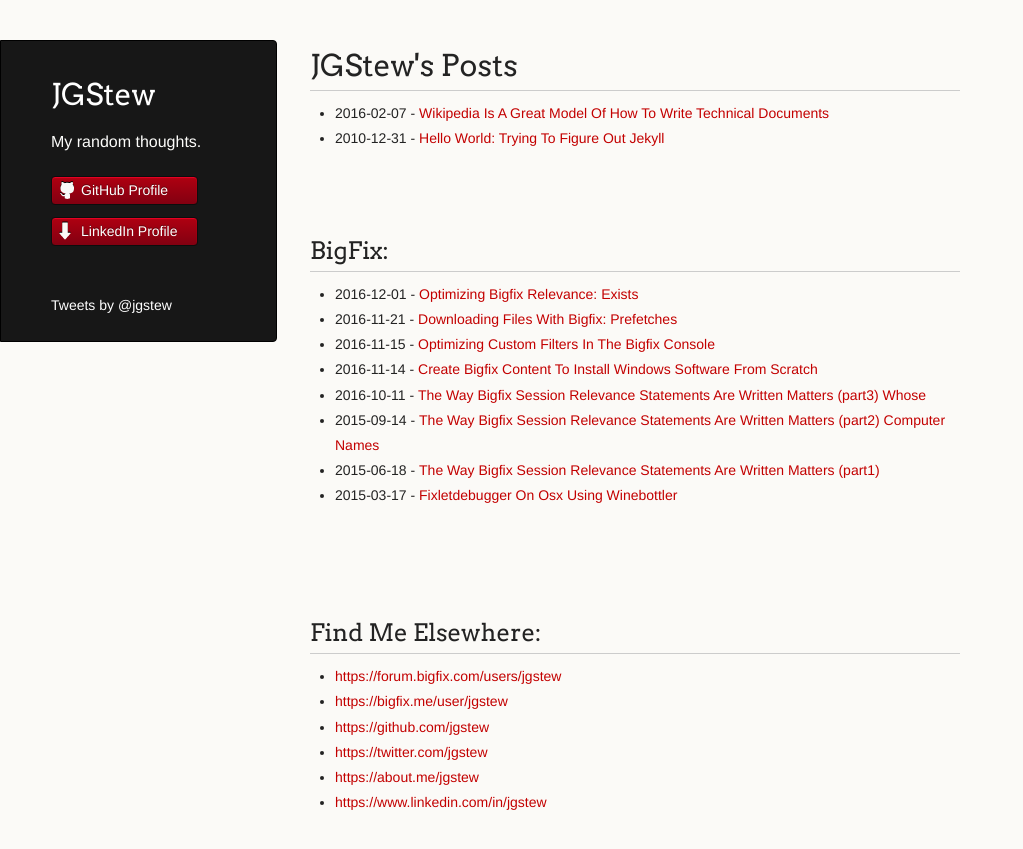
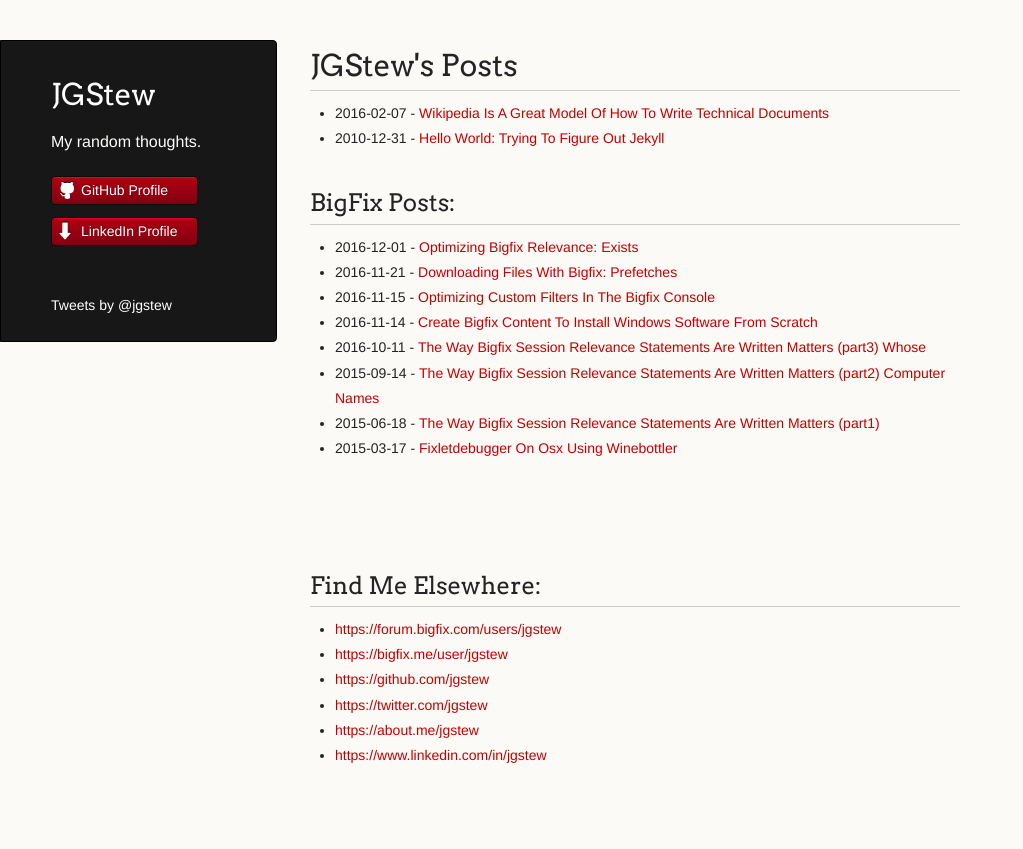
Before and after one commit to jgstew/jgstew.github.io, a Jekyll site: the page built from index.html, in a window 1280 px wide. Shown: the top 849 px of the page, without its empty margins (0-1023 px from the left). Built offline with Jekyll 4.4.1, drawn with Linux system fonts in a browser that asks for light colours; comment, search, counter and statistics services are not loaded.

Commit message:
Update index.html

```diff
--- a/index.html
+++ b/index.html
@@ -10,8 +10,7 @@ title: JGStew's Posts
     {% endunless %}
   {% endfor %}
 </ul>
-<br/>
-<h2>BigFix:</h2>
+<h2>BigFix Posts:</h2>
 <ul>
   {% for post in site.categories.BigFix %}
     <li>
```
